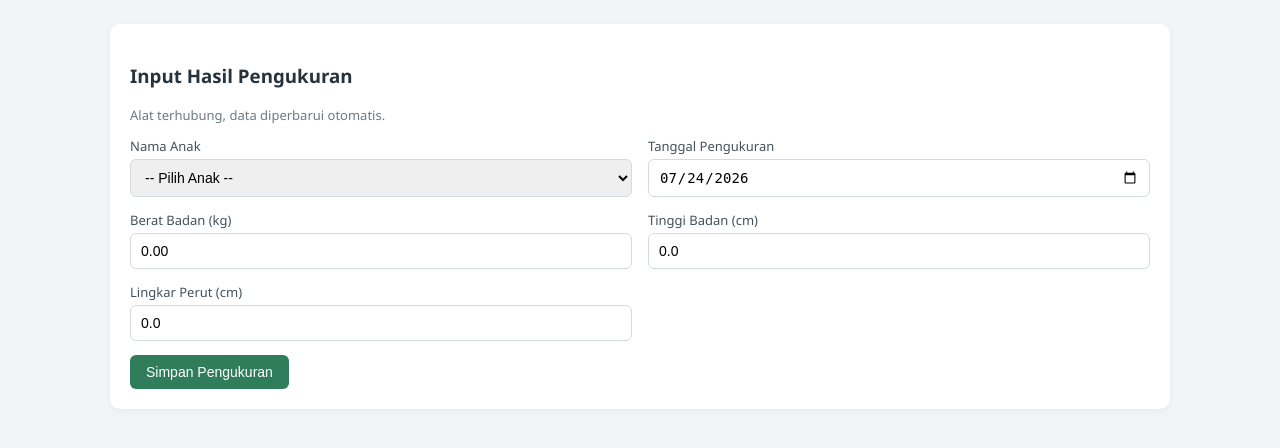
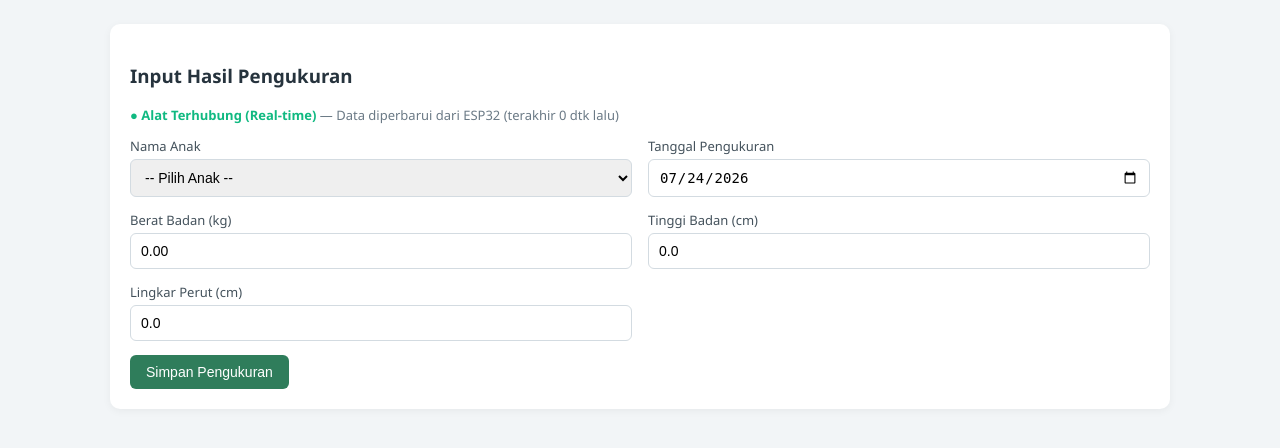
Before and after one commit to m2azuras-png/sean, a PHP site: page /pengukuran.php in a window 1280 px wide. Shown: the part 50-498 px from the top of the page. Run offline with PHP 8.4, Linux system fonts and the light colour scheme; a user stored in the database is signed in; data comes from the database, SQL or seed files in the repository; tables that the repository leaves empty hold one stand-in row (values such as "Sample post").

Commit message:
Enable real-time sensor polling without caching and update status indicator

```diff
--- a/baca_sensor.php
+++ b/baca_sensor.php
@@ -1,7 +1,24 @@
 <?php
 require 'config.php';
 wajib_login();
+
+header('Cache-Control: no-store, no-cache, must-revalidate, max-age=0');
+header('Pragma: no-cache');
 header('Content-Type: application/json');
 
-$data = $koneksi->query('SELECT berat_badan, tinggi_badan, lingkar_perut, updated_at FROM bacaan_sensor WHERE id=1')->fetch_assoc();
+$data = $koneksi->query('SELECT berat_badan, tinggi_badan, lingkar_perut, UNIX_TIMESTAMP(updated_at) as last_update, updated_at FROM bacaan_sensor WHERE id=1')->fetch_assoc();
+if ($data) {
+    $data['server_time'] = time();
+    $data['detik_lalu'] = time() - (int)$data['last_update'];
+} else {
+    $data = [
+        'berat_badan' => 0,
+        'tinggi_badan' => 0,
+        'lingkar_perut' => 0,
+        'last_update' => 0,
+        'server_time' => time(),
+        'detik_lalu' => 9999
+    ];
+}
+
 echo json_encode($data);
--- a/pengukuran.php
+++ b/pengukuran.php
@@ -99,28 +99,31 @@ $daftar_anak = $koneksi->query('SELECT id, nama, nis FROM data_anak ORDER BY nam
 const fields = ['berat_badan', 'tinggi_badan', 'lingkar_perut'];
 
 function ambilBacaanAlat() {
-    fetch('baca_sensor.php')
+    fetch('baca_sensor.php?_t=' + Date.now(), { cache: 'no-store' })
         .then(r => r.json())
         .then(data => {
             fields.forEach(f => {
                 const el = document.getElementById(f);
-                if (document.activeElement !== el) {
+                if (el && document.activeElement !== el) {
                     el.value = data[f];
                 }
             });
             const status = document.getElementById('status-alat');
-            const detik = Math.round((Date.now() - new Date(data.updated_at.replace(' ', 'T'))) / 1000);
-            status.textContent = detik < 10
-                ? 'Alat terhubung, data diperbarui otomatis.'
-                : 'Belum ada data terbaru dari alat (terakhir ' + detik + ' detik lalu).';
+            const detik = data.detik_lalu !== undefined ? data.detik_lalu : 9999;
+
+            if (detik <= 15) {
+                status.innerHTML = '<span style="color:#10b981; font-weight:600;">● Alat Terhubung (Real-time)</span> — Data diperbarui dari ESP32 (terakhir ' + detik + ' dtk lalu)';
+            } else {
+                status.innerHTML = '<span style="color:#f59e0b; font-weight:600;">○ Alat Siaga</span> — Menunggu data dikirim dari tombol ESP32...';
+            }
         })
         .catch(() => {
-            document.getElementById('status-alat').textContent = 'Gagal mengambil data dari alat.';
+            document.getElementById('status-alat').innerHTML = '<span style="color:#ef4444;">✕ Gagal terhubung ke server.</span>';
         });
 }
 
 ambilBacaanAlat();
-setInterval(ambilBacaanAlat, 2000);
+setInterval(ambilBacaanAlat, 1000);
 </script>
 </body>
 </html>
```
